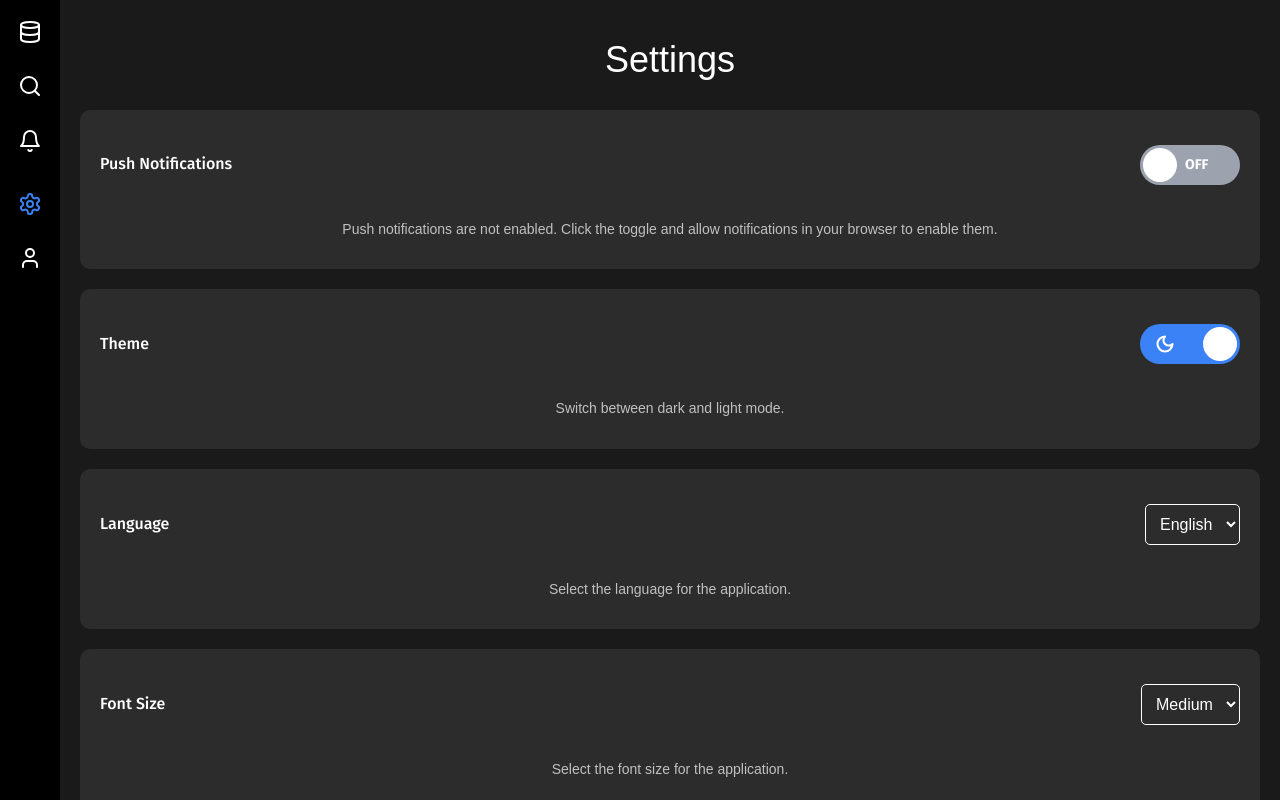
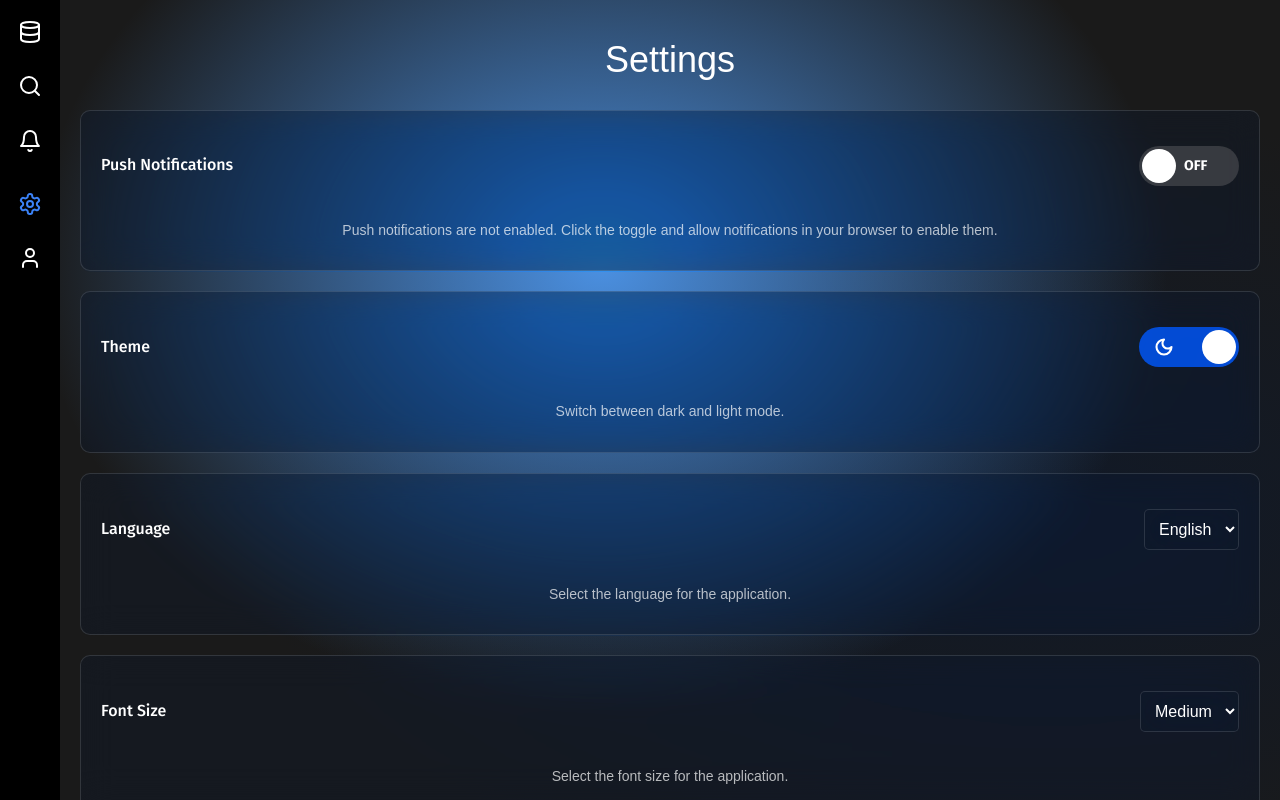
Before and after one commit to TushantMan/Fall-Detection-App, a React (Create React App) app in the folder frontend/: page /settings in a window 1280 px wide. Built offline with nearby package versions, Linux system fonts and the light colour scheme; no server answers.

Commit message:
glassmorphic design

```diff
--- a/frontend/src/components/auth.css
+++ b/frontend/src/components/auth.css
@@ -1,12 +1,15 @@
 :root {
-  --profile-bg: #2c2c2c;
+  --profile-bg: rgba(17, 25, 40, 0.75);
   --profile-text: #ffffff;
   --profile-border: #3b82f6;
   --profile-active-icon: #3b82f6;
+  --gradient: radial-gradient(at 47% 33%, hsl(212.37, 72%, 59%) 0, transparent 59%),
+              radial-gradient(at 82% 65%, hsl(218.00, 39%, 11%) 0, transparent 55%);
+  --border: rgba(0, 0, 0, 0.3);
 }
 
 .light-mode {
-  --profile-bg: #ffffff;
+  --profile-bg: rgba(255, 255, 255, 0.45);
   --profile-text: #333333;
   --profile-border: #3b82f6;
   --profile-active-icon: #3b82f6;
@@ -150,6 +153,7 @@ body {
     justify-content: center;
     align-items: center;
     padding: 20px;
+    background: var(--gradient);
   }
 .profile-content {
     background-color: var(--profile-bg);
@@ -159,6 +163,7 @@ body {
     width: 100%;
     max-width: 400px;
     display: flex;
+    border: 1px solid var(--border);
     flex-direction: column;
     align-items: center;
     transition: background-color 0.3s, color 0.3s;
--- a/frontend/src/components/dashboard.css
+++ b/frontend/src/components/dashboard.css
@@ -5,30 +5,33 @@
   --sidebar-bg: #000;
   --sidebar-icon: #fff;
   --sidebar-icon-hover: #3b82f6;
-  --card-bg: #2c2c2c;
-  --table-header-bg: #3c3c3c;
-  --table-row-even: #2a2a2a;
-  --table-row-hover: #333333;
+  --card-bg: rgba(17, 25, 40, 0.75);
+  --table-header-bg: rgba(17, 25, 40, 0.75);
+  --table-row-even: rgba(17, 25, 40, 0.75);
+  --table-row-hover: rgba(17, 25, 40, 0.75);
   --button-bg: #3b82f6;
   --button-text: #ffffff;
   --button-hover: #2563eb;
-  --button-disabled: #9ca3af;
+  --button-disabled: rgba(120, 120, 120, 0.35);
   --alert-badge: #ef4444;
   --active-status: #4ade80;
   --inactive-status: #f87171;
   --maintenance-status: #fbbf24;
-  --device-item-bg: #3c3c3c;
-  --device-item-hover-bg: #4c4c4c;
-  --device-item-active-bg: #3b82f6;
+  --device-item-bg: #3c3c3c38;
+  --device-item-hover-bg: rgba(17, 25, 40, 0.886);
+  --device-item-active-bg: rgba(0, 89, 255, 0.8);
   --device-item-text: #ffffff;
   --device-item-active-text: #ffffff;
   --chart-axis-color: #ffffff;
   --chart-line-color: #3b82f6;
-  --info-label-color: #888888;
+  --info-label-color: #ffffff;
   --info-value-color: #ffffff;
   --status-active-color: #4ade80;
   --status-inactive-color: #f87171;
   --status-maintenance-color: #fbbf24;
+  --gradient: radial-gradient(at 47% 33%, hsl(212.37, 72%, 59%) 0, transparent 59%),
+              radial-gradient(at 82% 65%, hsl(218.00, 39%, 11%) 0, transparent 55%);
+  --border: rgba(0, 0, 0, 0.3);
 }
 
 .light-mode {
@@ -37,7 +40,7 @@
   --sidebar-bg: #ffffff;
   --sidebar-icon: #333333;
   --sidebar-icon-hover: #3b82f6;
-  --card-bg: #ffffff;
+  --card-bg: rgba(255, 255, 255, 0.75);
   --table-header-bg: #e0e0e0;
   --table-row-even: #f5f5f5;
   --table-row-hover: #e8e8e8;
@@ -49,9 +52,9 @@
   --active-status: #4ade80;
   --inactive-status: #f87171;
   --maintenance-status: #fbbf24;
-  --device-item-bg: #e0e0e0;
-  --device-item-hover-bg: #d0d0d0;
-  --device-item-active-bg: #3b82f6;
+  --device-item-bg: #e0e0e03e;
+  --device-item-hover-bg: rgba(255, 255, 255, 0.45);
+  --device-item-active-bg: rgba(0, 89, 255, 0.8);
   --device-item-text: #333333;
   --device-item-active-text: #ffffff;
   --chart-axis-color: #333333;
@@ -61,6 +64,7 @@
   --status-active-color: #22c55e;
   --status-inactive-color: #ef4444;
   --status-maintenance-color: #f59e0b;
+  --border: rgba(0, 0, 0, 0.3);
 }
 
 body {
@@ -75,6 +79,7 @@ body {
   display: flex;
   height: 100vh;
   position: relative;
+  background: var(--gradient);
 }
 
 /* Sidebar styles */
@@ -135,6 +140,8 @@ body {
     background-color: var(--card-bg);
     border-radius: 10px;
     padding: 20px;
+    backdrop-filter: blur(16px) saturate(180%);
+    border: 1px solid var(--border);
 }
 
 .device-info {
@@ -144,6 +151,8 @@ body {
     padding: 20px;
     min-width: 390px;
     font-size: x-large;
+    backdrop-filter: blur(16px) saturate(180%);
+    border: 1px solid var(--border);
 }
 
 .info-item {
@@ -208,6 +217,8 @@ body {
     color: var(--text-color);
     border-radius: 10px;
     padding: 20px;
+    backdrop-filter: blur(16px) saturate(180%);
+    border: 1px solid var(--border);
 }
 
 .recharts-cartesian-axis-line,
@@ -294,6 +305,7 @@ body {
   border-radius: 5px;
   cursor: pointer;
   transition: background-color 0.3s ease, color 0.3s ease;
+  border: 1px solid var(--border);
 }
 
 .device-item:hover {
@@ -318,6 +330,8 @@ body {
   border-radius: 10px;
   padding: 20px;
   width: 100%;
+  backdrop-filter: blur(16px) saturate(180%);
+  border: 1px solid var(--border);
 }
 
 .chart-container h2, .table-container h2 {
--- a/frontend/src/components/dashboard.js
+++ b/frontend/src/components/dashboard.js
@@ -1,5 +1,5 @@
 import React, { useState, useEffect, useCallback, useContext, useMemo } from 'react';
-import { LineChart, Line, XAxis, YAxis, Tooltip, ResponsiveContainer, PieChart, Pie, Cell,BarChart, Bar, Legend } from 'recharts';
+import { LineChart, Line, XAxis, YAxis, Tooltip, ResponsiveContainer, PieChart, Pie, Cell,BarChart, Bar } from 'recharts';
 import { Database, Search, Bell, Settings, User, Menu, ChevronUp, ChevronDown, ChevronLeft, ChevronRight } from 'lucide-react';
 import { useNavigate } from 'react-router-dom';
 import axios from 'axios';
@@ -8,7 +8,7 @@ import { ThemeContext } from '../context/themeContext';
 import FallMap from './fallmap';
 import "./dashboard.css";
 
-const COLORS = ['#FF0000', '#0088FE', '#00ff40','#eeff00'];
+const COLORS = ['rgba( 255, 0, 0, 0.8 )', 'rgba(0, 89, 255, 0.8)', '#00ff40','#eeff00'];
 const ITEMS_PER_PAGE = 10;
 
 const AREA_COORDINATES = {
@@ -289,7 +289,7 @@ const Dashboard = () => {
                                             <span className="info-value">{selectedDevice.location}</span>
                                         </div>
                                         <div className="info-item">
-                                            <span className="info-label">Status:</span>
+                                            <span className="info-label">Connection:</span>
                                             <span className={`info-value status-${selectedDevice.status.toLowerCase()}`}>
                                                 {selectedDevice.status}
                                             </span>
@@ -366,8 +366,7 @@ const Dashboard = () => {
                                                 <XAxis dataKey="area" />
                                                 <YAxis />
                                                 <Tooltip />
-                                                <Legend />
-                                                <Bar dataKey="falls" fill="#8884d8">
+                                                <Bar dataKey="falls" fill="#000">
                                                     {areaFallData.map((entry, index) => (
                                                         <Cell key={`cell-${index}`} fill={COLORS[index % COLORS.length]} />
                                                     ))}
--- a/frontend/src/components/notification.css
+++ b/frontend/src/components/notification.css
@@ -5,18 +5,19 @@
     --sidebar-bg: #000;
     --sidebar-icon: #fff;
     --sidebar-icon-hover: #3b82f6;
-    --card-bg: #2c2c2c;
-    --table-header-bg: #3c3c3c;
-    --table-row-even: #2a2a2a;
-    --table-row-hover: #333333;
+    --card-bg: rgba(17, 25, 40, 0.75);
+    --table-header-bg: rgba(17, 25, 40, 0.75);
+    --table-row-even: rgba(17, 25, 40, 0.75);
+    --table-row-hover: rgba(17, 25, 40, 0.75);
     --button-bg: #3b82f6;
     --button-text: #ffffff;
     --button-hover: #2563eb;
-    --button-disabled: #9ca3af;
+    --button-disabled: rgba(120, 120, 120, 0.35);
     --alert-badge: #ef4444;
     --active-status: #4ade80;
     --inactive-status: #f87171;
     --maintenance-status: #fbbf24;
+    --border: rgba(255, 255, 255, 0.125);
 }
 
 .light-mode {
@@ -37,6 +38,7 @@
     --active-status: #4ade80;
     --inactive-status: #f87171;
     --maintenance-status: #fbbf24;
+    --border: rgba(0, 0, 0, 0.3);
 }
 .notification-page {
     display: flex;
@@ -97,6 +99,8 @@
     padding: 15px;
     margin-bottom: 10px;
     position: relative;
+    backdrop-filter: blur(16px) saturate(180%);
+    border: 1px solid var(--border);
 }
 
 .notification-item p {
--- a/frontend/src/components/search.css
+++ b/frontend/src/components/search.css
@@ -5,18 +5,21 @@
     --sidebar-bg: #000;
     --sidebar-icon: #fff;
     --sidebar-icon-hover: #3b82f6;
-    --card-bg: #2c2c2c;
-    --table-header-bg: #3c3c3c;
-    --table-row-even: #2a2a2a;
-    --table-row-hover: #333333;
+    --card-bg: rgba(17, 25, 40, 0.75);
+    --table-header-bg: rgba(17, 25, 40, 0.75);
+    --table-row-even: rgba(17, 25, 40, 0.75);
+    --table-row-hover: rgba(17, 25, 40, 0.75);
     --button-bg: #3b82f6;
     --button-text: #ffffff;
     --button-hover: #2563eb;
-    --button-disabled: #9ca3af;
+    --button-disabled: rgba(120, 120, 120, 0.35);
     --alert-badge: #ef4444;
     --active-status: #4ade80;
     --inactive-status: #f87171;
     --maintenance-status: #fbbf24;
+    --border: rgba(255, 255, 255, 0.125);
+    --gradient: radial-gradient(at 47% 33%, hsl(212.37, 72%, 59%) 0, transparent 59%),
+              radial-gradient(at 82% 65%, hsl(218.00, 39%, 11%) 0, transparent 55%);
 }
 
 .light-mode {
@@ -37,6 +40,7 @@
     --active-status: #4ade80;
     --inactive-status: #f87171;
     --maintenance-status: #fbbf24;
+    --border: rgba(0, 0, 0, 0.3);
 }
 
 .search-page {
@@ -97,7 +101,7 @@
 .search-container {
     display: flex;
     margin-bottom: 20px;
-    background-color: var(--bg-color);
+    background-color: var(--gradient);
 }
 
 .search-input-container {
@@ -118,21 +122,23 @@
     width: 100%;
     padding: 10px 10px 10px 40px;
     font-size: 16px;
-    border: 1px solid #444;
+    border: 1px solid;
     border-radius: 5px;
     background-color: var(--card-bg);
     color: var(--text-color);
-    border-color: var(--text-color);
+    border-color: var(--border);
+    backdrop-filter: blur(16px) saturate(180%);
 }
 
 .device-select {
     padding: 10px;
     font-size: 16px;
-    border: 1px solid #444;
+    border: 1px solid;
     border-radius: 5px;
     background-color: var(--card-bg);
     color: var(--text-color);
-    border-color: var(--text-color);
+    border-color: var(--border);
+    backdrop-filter: blur(16px) saturate(180%);
 }
 .search-results {
     overflow-x: auto; /* Add horizontal scroll for small screens */
--- a/frontend/src/components/settings.css
+++ b/frontend/src/components/settings.css
@@ -2,22 +2,23 @@
 :root {
     --bg-color: #1a1a1a;
     --text-color: #ffffff;
-    --sidebar-bg: #000;
+    --sidebar-bg: #000000;
     --sidebar-icon: #fff;
     --sidebar-icon-hover: #3b82f6;
-    --card-bg: #2c2c2c;
-    --table-header-bg: #3c3c3c;
-    --table-row-even: #2a2a2a;
-    --table-row-hover: #333333;
-    --button-bg: #3b82f6;
+    --card-bg: rgba(17, 25, 40, 0.45);
+    --table-header-bg: rgba(17, 25, 40, 0.75);
+    --table-row-even: rgba(17, 25, 40, 0.75);
+    --table-row-hover: rgba(17, 25, 40, 0.75);
+    --button-bg: rgba(0, 89, 255, 0.8);
     --button-text: #ffffff;
     --button-hover: #2563eb;
-    --button-disabled: #9ca3af;
+    --button-disabled: rgba(120, 120, 120, 0.35);
     --alert-badge: #ef4444;
     --active-status: #4ade80;
     --inactive-status: #f87171;
     --maintenance-status: #fbbf24;
-    --device-card: #3c3c3c;
+    --device-card: rgba(17, 25, 40, 0.75);
+    --border: rgba(255, 255, 255, 0.125);
 }
 
 .light-mode {
@@ -26,11 +27,11 @@
     --sidebar-bg: #ffffff;
     --sidebar-icon: #333333;
     --sidebar-icon-hover: #3b82f6;
-    --card-bg: #ffffff;
-    --table-header-bg: #e0e0e0;
-    --table-row-even: #f5f5f5;
-    --table-row-hover: #e8e8e8;
-    --button-bg: #3b82f6;
+    --card-bg: rgba(255, 255, 255, 0.45);
+    --table-header-bg: rgba(255, 255, 255, 0.7);
+    --table-row-even: rgba(255, 255, 255, 0.7);
+    --table-row-hover: rgba(255, 255, 255, 0.7);
+    --button-bg: rgba(0, 89, 255, 0.8);
     --button-text: #ffffff;
     --button-hover: #2563eb;
     --button-disabled: #9ca3af;
@@ -38,7 +39,8 @@
     --active-status: #4ade80;
     --inactive-status: #f87171;
     --maintenance-status: #fbbf24;
-    --device-card: #f0f0f0;
+    --device-card: rgba(255, 255, 255, 0.805);
+    --border: rgba(0, 0, 0, 0.3);
 }
 .settings-container {
     background-color: var(--card-bg);
@@ -46,6 +48,8 @@
     border-radius: 10px;
     padding: 20px;
     margin-top: 20px;
+    backdrop-filter: blur(16px) saturate(180%);
+    border: 1px solid var(--border);
 }
 
 .setting-item {
@@ -93,6 +97,8 @@
     background-color: var(--card-bg);
     color: var(--text-color);
     border-color: var(--text-color);
+    backdrop-filter: blur(16px) saturate(180%);
+    border: 1px solid rgba(255, 255, 255, 0.125);
 }
 .toggle-btn.enabled .toggle-slider {
     transform: translateX(60px);
@@ -226,10 +232,11 @@
     width: auto;
     background-color: var(--device-card);
     border-radius: 10px;
-    border: 2px solid #000;
+    border: 2px solid var(--border);
     padding: 15px;
     display: flex;
     flex-direction: column;
+
 }
 
 .device-name {
@@ -253,7 +260,7 @@
 .info-label {
     font-weight: bold;
     color: var(--text-color);
-    opacity: 0.7;
+    opacity: 1;
 }
 
 .info-value {
@@ -291,7 +298,7 @@
 }
 
 .generate-data-btn.device-specific {
-    background-color: #4CAF50;
+    background-color: #4caf4ffb;
     color: white;
 }
 
@@ -309,7 +316,7 @@
 }
 
 .disconnect-btn.device-specific {
-    background-color: #f44336;
+    background-color: #f44336bd;
     color: white;
 }
 
@@ -318,7 +325,7 @@
 }
 
 .device-specific:disabled {
-    background-color: #cccccc;
+    background-color: #b5b5b5;
     cursor: not-allowed;
 }
 
--- a/frontend/src/components/settings.js
+++ b/frontend/src/components/settings.js
@@ -290,7 +290,7 @@ const Settings = () => {
                                                     <span className="info-value">{device.location}</span>
                                                 </div>
                                                 <div className="info-item">
-                                                    <span className="info-label">Status:</span>
+                                                    <span className="info-label">Connection:</span>
                                                     <span className={`info-value status-${device.status.toLowerCase()}`}>
                                                         {device.status}
                                                     </span>
```
